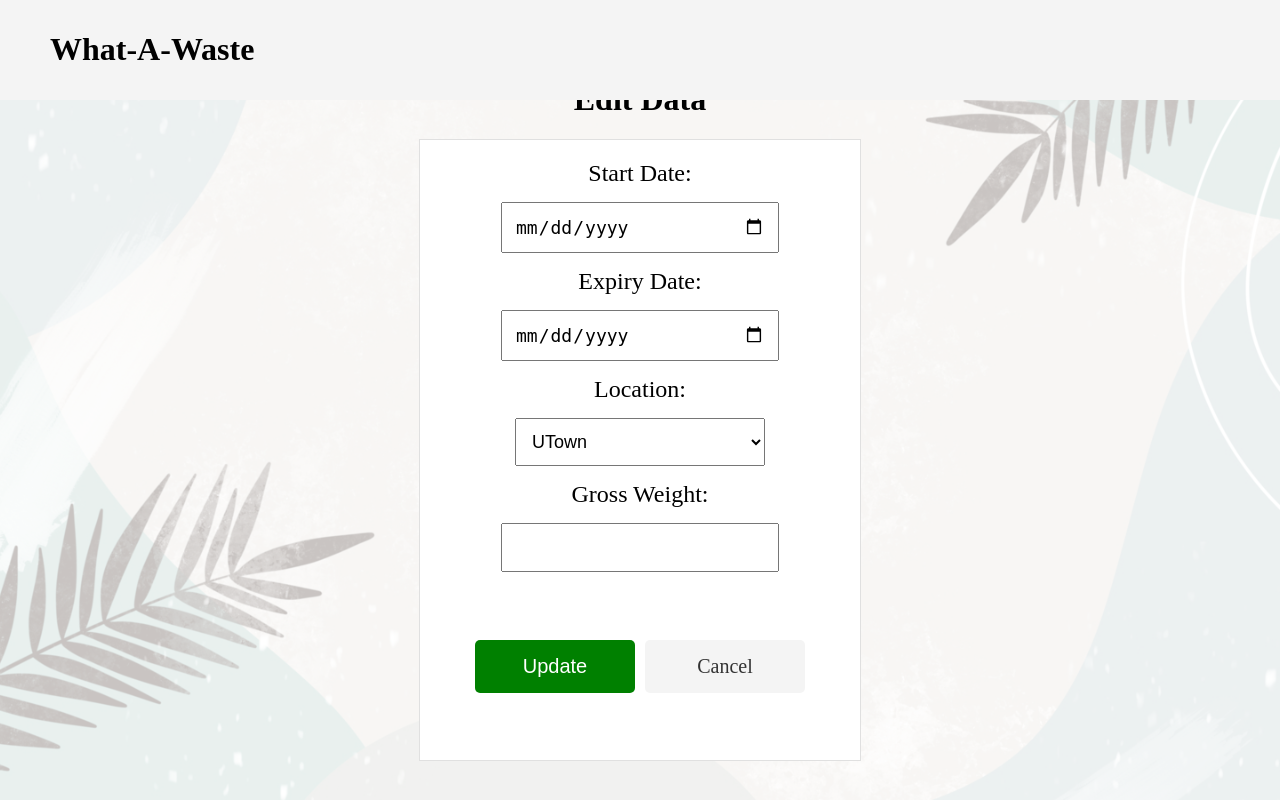
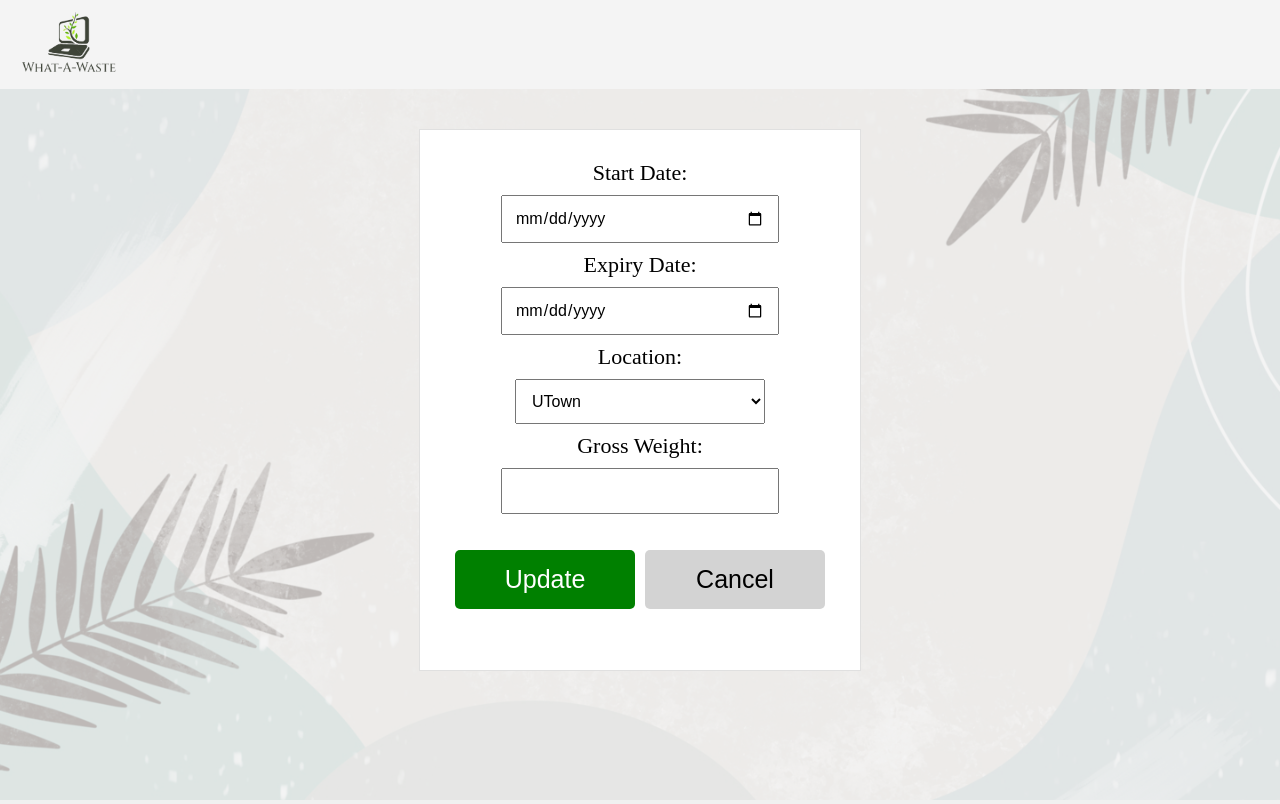
Before and after one commit to roannalim/dsa3101-2310-12-ocr, a Flask app: template backend/database/templates/edit_data.html in a window 1280 px wide; the page is wider, and only the part inside the window is pictured. Run offline with Flask 3, Linux system fonts and the light colour scheme; the template is opened without the code that fills it, so the values that code supplies are empty; parts of the project's set-up code (start-up, migrations or seed data) failed here and were passed over.

Commit message:
Adjusted edit_data.html, and added in our_icon.png

```diff
--- a/backend/database/templates/edit_data.html
+++ b/backend/database/templates/edit_data.html
@@ -4,13 +4,13 @@
     <title>What-A-Waste Edit Data</title>
     <style>
         body {
-
             height: 100vh;
             margin: 0;
             display: flex;
             flex-direction: column;
             justify-content: center;
             align-items: center;
+            background-color: #f0f0f0;
         }
 
         header {
@@ -19,7 +19,6 @@
             left: 0;
             width: 100%;
             padding: 10px 20px;
-            padding-left: 50px;
             text-align: left;
             background-color: #f4f4f4;
         }
@@ -42,7 +41,7 @@
 
         .box {
             width: 400px;
-            height: 580px;
+            height: 500px;
             padding: 20px;
             border: 1px solid #e0e0e0;
             display: flex;
@@ -56,52 +55,56 @@
         form {
             display: flex;
             flex-direction: column;
-            gap: 15px;
+            gap: 9px;
             align-items: center;
+            margin-top: 10px;
         }
 
         label {
-            font-size: 24px;
-            text-align: left;
+            font-size: 22px;
         }
 
-        input[type="date"],
-        input[type="int"],
-        select {
+        input, select {
+            font-family: "Arial", sans-serif;
             padding: 12px;
             width: 250px;
-            font-size: 18px;
+            font-size: 16px;
         }
 
-        .submit-button, .cancel-button {
-            font-size: 20px;
-            padding: 15px 0;
+        .update-button {
+            font-size: 25px;
+            padding: 15px 25px;
             cursor: pointer;
-            width: 160px;
+            width: 180px;
             text-align: center;
             border: none;
             display: inline-block;
             border-radius: 5px;
-            margin-top: 20px;
-        }
-
-        .submit-button {
             background-color: #008000;
             color: #fff;
         }
 
-        .submit-button:hover {
+        .update-button:hover {
             background-color: #006400;
         }
 
         .cancel-button {
-            background-color: #f4f4f4;
-            color: #333;
+            font-family: "Arial", sans-serif;
+            font-size: 25px;
+            padding: 15px 25px;
+            background-color: #d3d3d3;
+            color: #000;
+            cursor: pointer;
+            width: 130px;
+            text-align: center;
+            border: none;
+            display: inline-block;
+            border-radius: 5px;
             text-decoration: none;
         }
 
         .cancel-button:hover {
-            background-color: #e6e6e6;
+            background-color: grey;
         }
 
         .button-container {
@@ -111,18 +114,23 @@
             gap: 10px;
         }
 
+        img.icon {
+            top: 0;
+            left: 0;
+            width: 100px;
+            height: 65px;
+        }
     </style>
 </head>
+
 <body>
     <header>
-        <h1>What-A-Waste</h1>
+        <img src="{{ url_for('static', filename='Web Images/our_logo.png') }}" alt="Our icon" class="icon">
     </header>
 
     <div class="image-container">
         <img src="{{ url_for('static', filename='Web Images/background_image.jpg') }}" alt="Zero Waste Image" class="centered-image">
     </div>
-
-    <h1 style="text-align: center; padding-top: 20px;">Edit Data</h1>
 
     <div class="box">
         <form method="POST" action="/edit_data">
@@ -132,7 +140,6 @@
             <label for="expiry_date">Expiry Date:</label>
             <input type="date" name="expiry_date" value="{{ image_info['expiry_date'] }}">
             <label for="location">Location:</label>
-
 
             <select name="location" id="locationSelect" required>
                 <option value="UTown" {{ 'selected' if image_info['location'] == 'UTown' else '' }}>UTown</option>
@@ -145,10 +152,9 @@
             <label for="gross_weight">Gross Weight:</label>
             <input type="int" name="gross_weight" value="{{ image_info['gross_weight'] }}"><br>
 
-
             <div class="button-container">
-                <button type="submit" name="action" value="update" class="submit-button">Update</button>
-                <a href="/view_images" class="cancel-button" style="width: 160px;">Cancel</a>
+                <button type="submit" name="action" value="update" class="update-button">Update</button>
+                <a href="/view_images" class="cancel-button">Cancel</a>
             </div>
         </form>
     </div>
```
